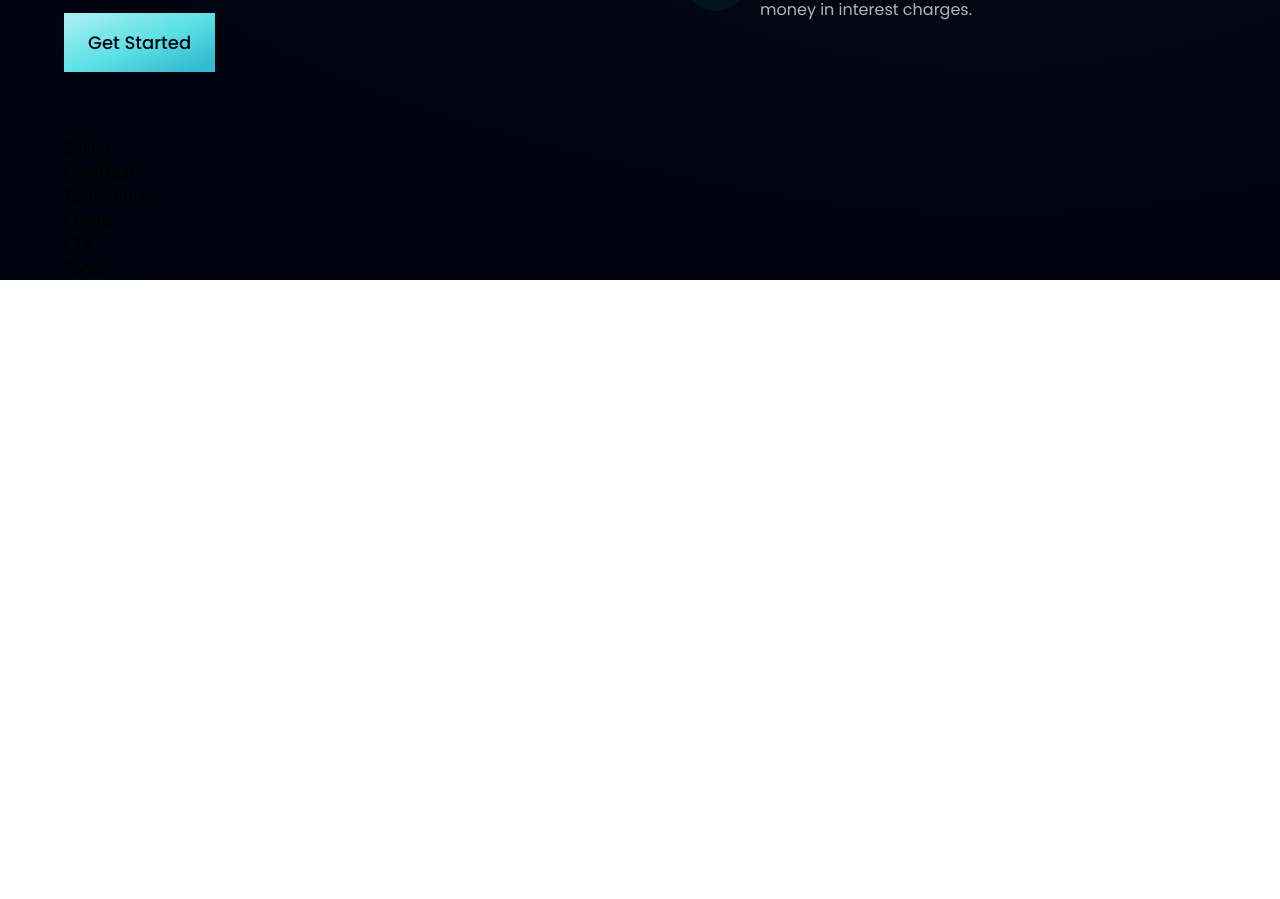
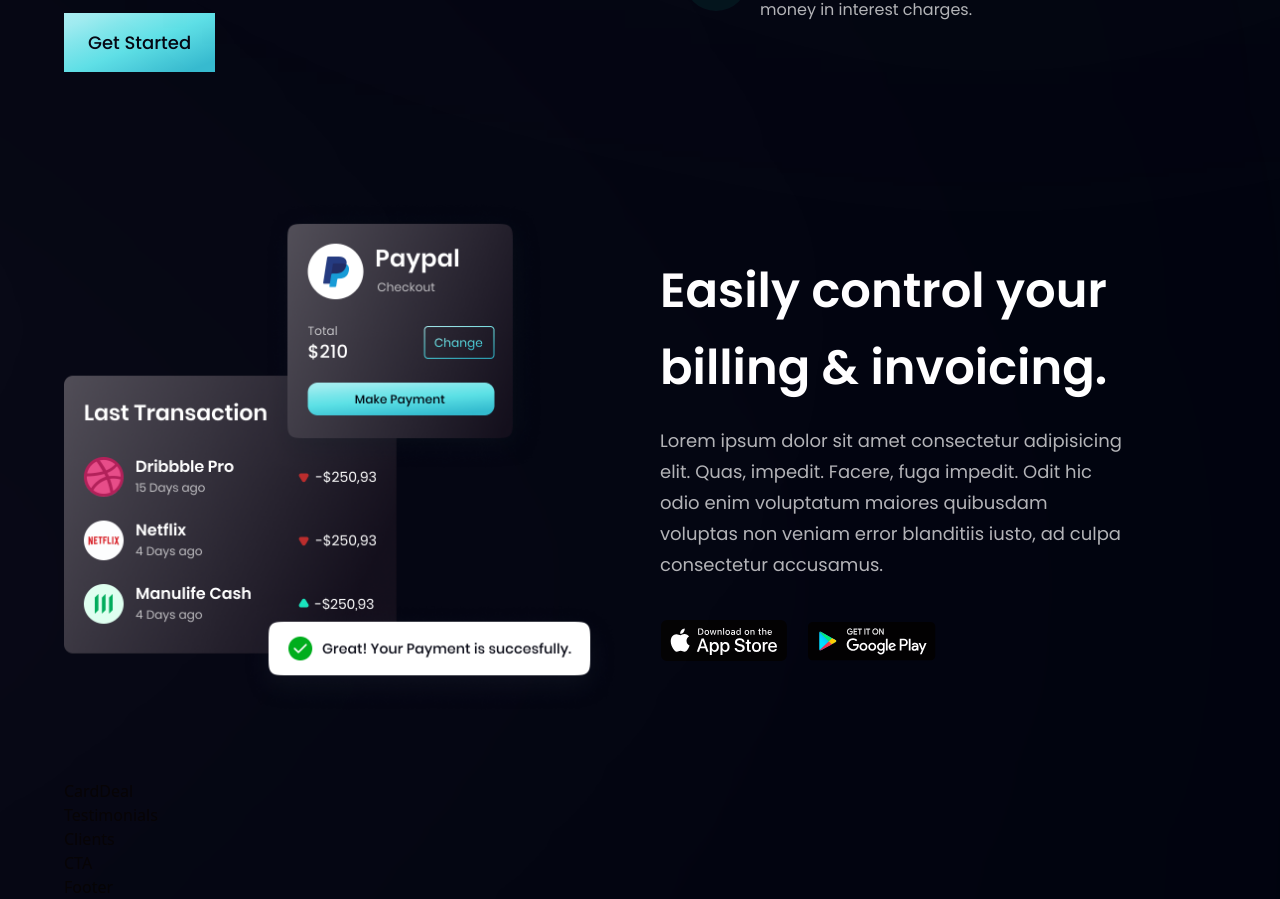
Before and after one commit to JorgeSrz/Bank-App, a React (Vite) app: page / in a window 1280 px wide. Shown: the part 1410-2309 px from the top of the page. Before the commit the page ends 1690 px from the top, so only its background shows below. Built offline with nearby package versions, Linux system fonts and the light colour scheme.

Commit message:
Billing section completed

```diff
--- a/src/components/Billing.jsx
+++ b/src/components/Billing.jsx
@@ -1,9 +1,28 @@
-import React from 'react'
+import { apple, bill, google } from "../assets";
+import styles, { layout } from "../style";
 
-const Billing = () => {
-  return (
-    <div>Billing</div>
-  )
-}
+const Billing = () => (
+  <section id="product" className={layout.sectionReverse}>
+    <div className={layout.sectionImgReverse}>
+      <img src={bill} alt="billing" className="w-[100%] h-[100%] relative z-[5]"/>
+      <div className="absolute z-[3] -left-1/2 top-0 w-[50%] h-[50%] rounded-full white__gradient"/>
+      <div className="absolute z-[0] -left-1/2 bottom-0 w-[50%] h-[50%] rounded-full pink__gradient"/>
+    </div>
+
+    <div className={layout.sectionInfo}>
+      <h2 className={styles.heading2}>
+        Easily control your <br className="sm:block hidden"/> billing & invoicing.
+      </h2>
+      <p className={`${styles.paragraph} max-w-[470px] mt-5`}>
+        Lorem ipsum dolor sit amet consectetur adipisicing elit. Quas, impedit. Facere, fuga impedit. Odit hic odio enim voluptatum maiores quibusdam voluptas non veniam error blanditiis iusto, ad culpa consectetur accusamus.
+      </p>
+
+      <div className="flex flex-row flex-wrap sm:mt-10 mt-6">
+        <img src={apple} alt="apple_store" className="w-[128px] h-[42px] object-contain mr-5 cursor-pointer"/>
+        <img src={google} alt="google_play" className="w-[128px] h-[42px] object-contain cursor-pointer"/>
+      </div>
+    </div>
+  </section>
+)
 
 export default Billing
--- a/src/components/Navbar.jsx
+++ b/src/components/Navbar.jsx
@@ -20,7 +20,7 @@
         </ul>
 
         <div className='sm:hidden flex flex-1 justify-end items-center'>
-            <img src={toggle ? close : menu} alt='menu' className='w-[28px] h-[28px] object-contain' onClick={() => setToggle((prev) => (!prev))}/>
+            <img src={toggle ? close : menu} alt='menu' className='w-[28px] h-[28px] object-contain cursor-pointer' onClick={() => setToggle((prev) => (!prev))}/>
 
             <div className={`${toggle ? 'flex' : 'hidden'} p-6 bg-black-gradient absolute top-20 right-0 mx-4 my-2 min-w-[140px] rounded-x1 sidebar`}>
                 <ul className='list-none flex flex-col justify-end items-center flex-1'>
```
